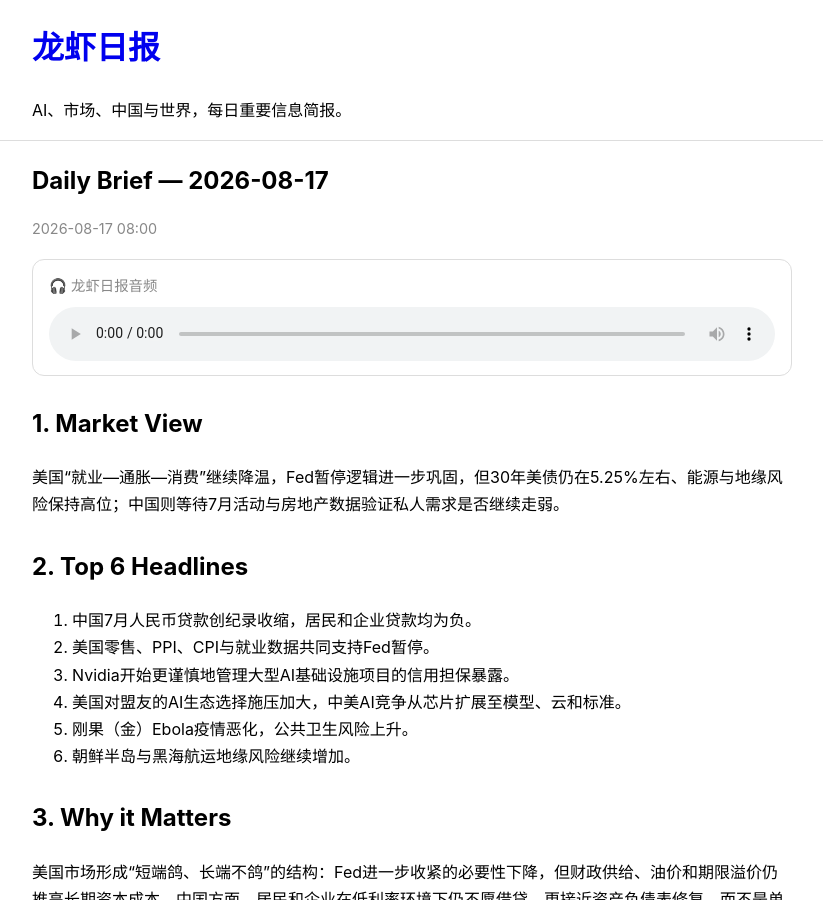
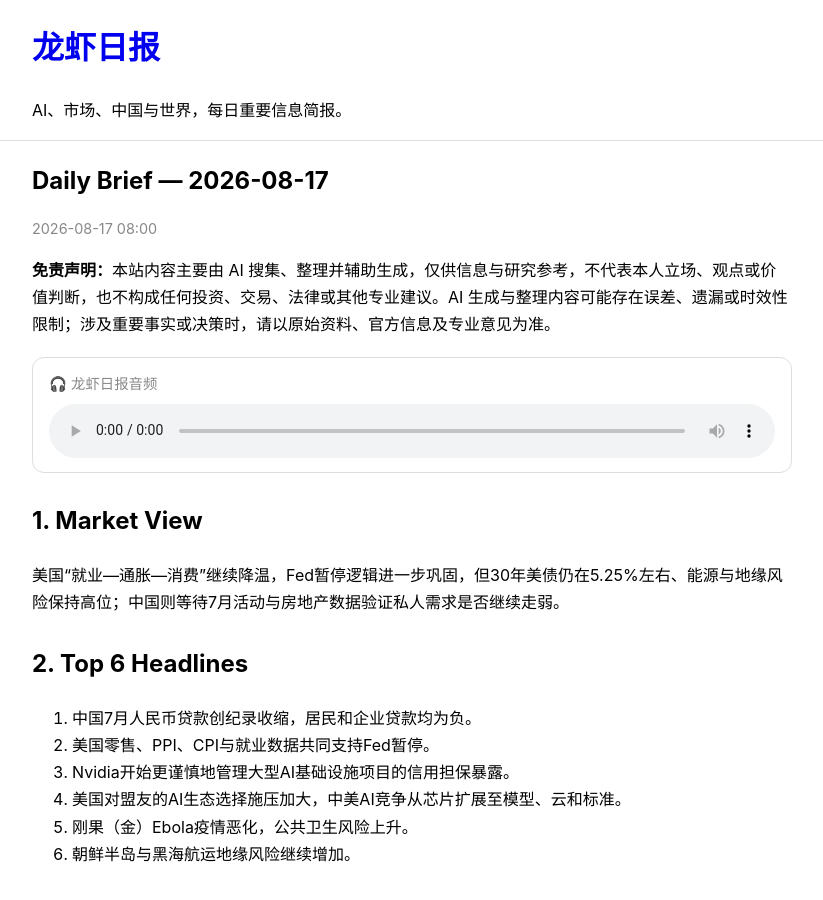
Before and after one commit to tangkk/daily_brief, a Jekyll site: the page built from _posts/2026-08-17-daily-brief.md, in a window 1280 px wide and 900 px high. Shown: the whole window, without its empty margins (228-1051 px from the left). Built offline with Jekyll 4.4.1, drawn with Linux system fonts in a browser that asks for light colours.

Commit message:
Add disclaimer to every Daily Brief article

```diff
--- a/_layouts/daily_brief.html
+++ b/_layouts/daily_brief.html
@@ -23,6 +23,10 @@
       <h1>{{ page.title }}</h1>
       <p class="meta">{{ page.date | date: "%Y-%m-%d %H:%M" }}</p>
 
+      <div class="disclaimer" aria-label="免责声明">
+        <p><strong>免责声明：</strong>本站内容主要由 AI 搜集、整理并辅助生成，仅供信息与研究参考，不代表本人立场、观点或价值判断，也不构成任何投资、交易、法律或其他专业建议。AI 生成与整理内容可能存在误差、遗漏或时效性限制；涉及重要事实或决策时，请以原始资料、官方信息及专业意见为准。</p>
+      </div>
+
       {% assign audio_date = page.date | date: "%Y-%m-%d" %}
       {% assign audio_url = site.data.audio[audio_date] %}
       {% if audio_url %}
```
